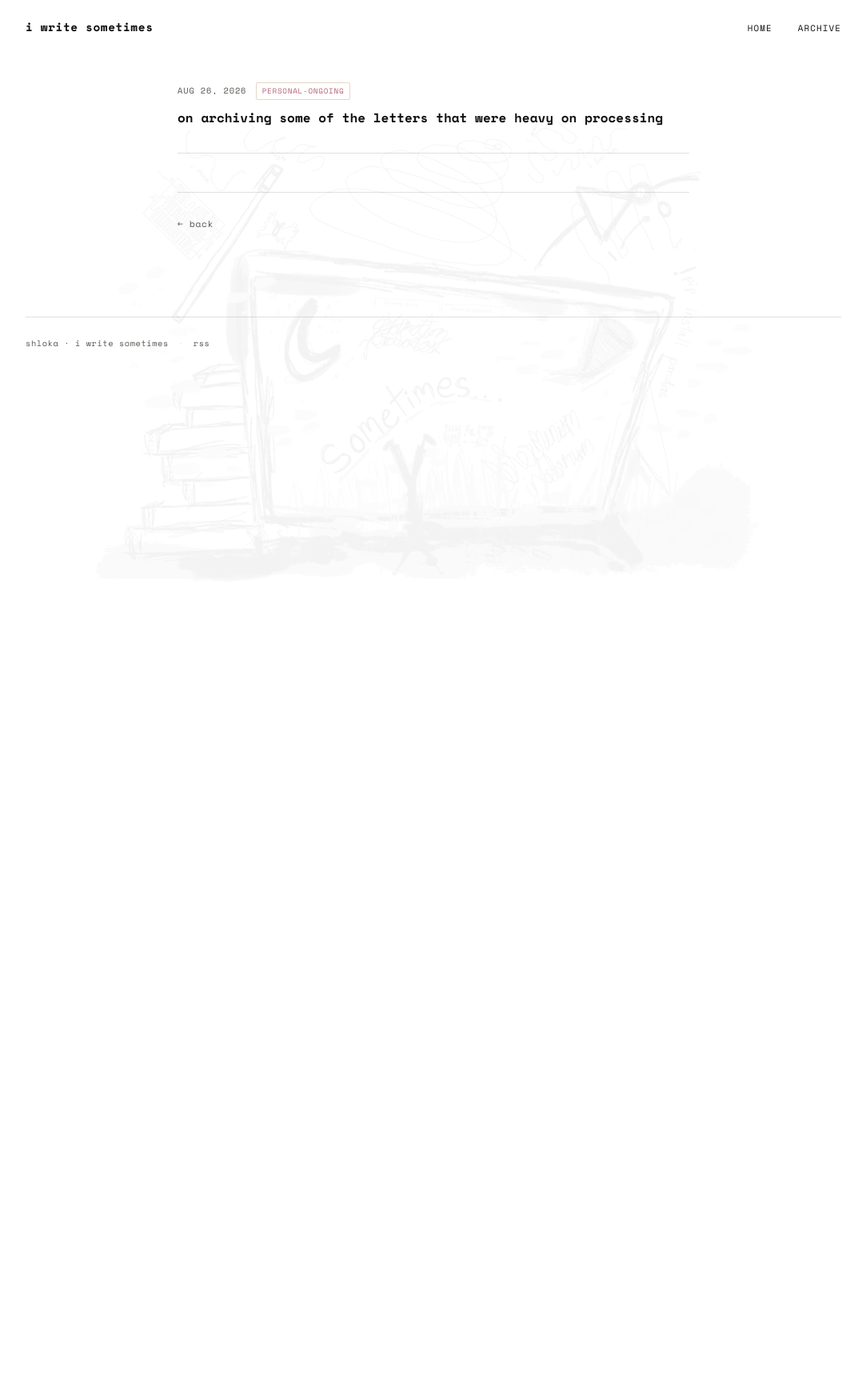
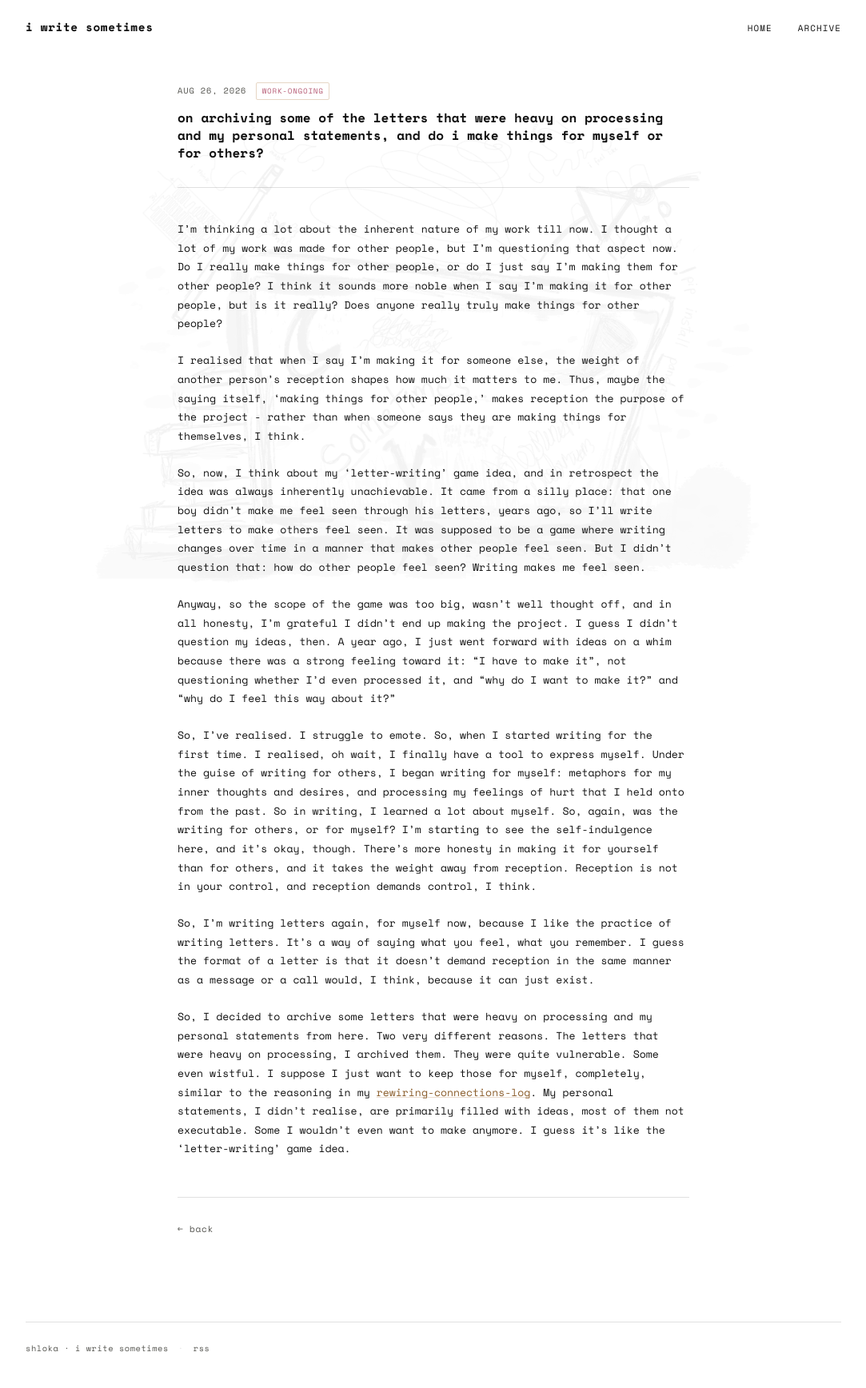
Before and after one commit to shlokamohanty/i-write-sometimes, a Jekyll site: the page built from _posts/2026-08-26-archiving-heavy-letters.md, in a window 1280 px wide. Shown: the whole page at 80% size, without its empty margins (98-1181 px from the left). Built offline with Jekyll 4.4.1, drawn with Linux system fonts in a browser that asks for light colours; some web fonts are replaced; before the commit the page ends 900 px from its top, so only the background shows below that.

Commit message:
rtr3g
rg3gr3g4

```diff
--- a/_posts/2026-08-26-archiving-heavy-letters.md
+++ b/_posts/2026-08-26-archiving-heavy-letters.md
@@ -1,7 +1,21 @@
 ---
 layout: post
-title: "on archiving some of the letters that were heavy on processing"
+title: "on archiving some of the letters that were heavy on processing and my personal statements, and do i make things for myself or for others?"
 subtitle: ""
 date: 2026-08-26
-tags: personal-ongoing
+tags: work-ongoing
 ---
+
+I’m thinking a lot about the inherent nature of my work till now. I thought a lot of my work was made for other people, but I’m questioning that aspect now. Do I really make things for other people, or do I just say I’m making them for other people? I think it sounds more noble when I say I’m making it for other people, but is it really? Does anyone really truly make things for other people?
+
+I realised that when I say I’m making it for someone else, the weight of another person’s reception shapes how much it matters to me. Thus, maybe the saying itself, ‘making things for other people,’ makes reception the purpose of the project - rather than when someone says they are making things for themselves, I think.
+
+So, now, I think about my ‘letter-writing’ game idea, and in retrospect the idea was always inherently unachievable. It came from a silly place: that one boy didn’t make me feel seen through his letters, years ago, so I’ll write letters to make others feel seen. It was supposed to be a game where writing changes over time in a manner that makes other people feel seen. But I didn’t question that: how do other people feel seen? Writing makes me feel seen.
+
+Anyway, so the scope of the game was too big, wasn’t well thought off, and in all honesty, I’m grateful I didn’t end up making the project. I guess I didn’t question my ideas, then. A year ago, I just went forward with ideas on a whim because there was a strong feeling toward it: “I have to make it”, not questioning whether I’d even processed it, and “why do I want to make it?” and “why do I feel this way about it?”
+
+So, I’ve realised. I struggle to emote. So, when I started writing for the first time. I realised, oh wait, I finally have a tool to express myself. Under the guise of writing for others, I began writing for myself: metaphors for my inner thoughts and desires, and processing my feelings of hurt that I held onto from the past. So in writing, I learned a lot about myself. So, again, was the writing for others, or for myself? I’m starting to see the self-indulgence here, and it’s okay, though. There’s more honesty in making it for yourself than for others, and it takes the weight away from reception. Reception is not in your control, and reception demands control, I think.
+
+So, I’m writing letters again, for myself now, because I like the practice of writing letters. It’s a way of saying what you feel, what you remember. I guess the format of a letter is that it doesn’t demand reception in the same manner as a message or a call would, I think, because it can just exist.
+
+So, I decided to archive some letters that were heavy on processing and my personal statements from here. Two very different reasons. The letters that were heavy on processing, I archived them. They were quite vulnerable. Some even wistful. I suppose I just want to keep those for myself, completely, similar to the reasoning in my [rewiring-connections-log](https://shlokamohanty.github.io/i-write-sometimes/2026/08/25/rewiring-connections-log.html). My personal statements, I didn’t realise, are primarily filled with ideas, most of them not executable. Some I wouldn’t even want to make anymore. I guess it’s like the ‘letter-writing’ game idea.
```
Also changed, not shown: _posts/.obsidian/workspace.json (+5 -5 lines), _posts/2026-08-25-do-i-make-for-myself-or-others.md (deleted, +0 -7 lines), _posts/2026-08-25-rewiring-connections-log.md (+3 -3 lines).
